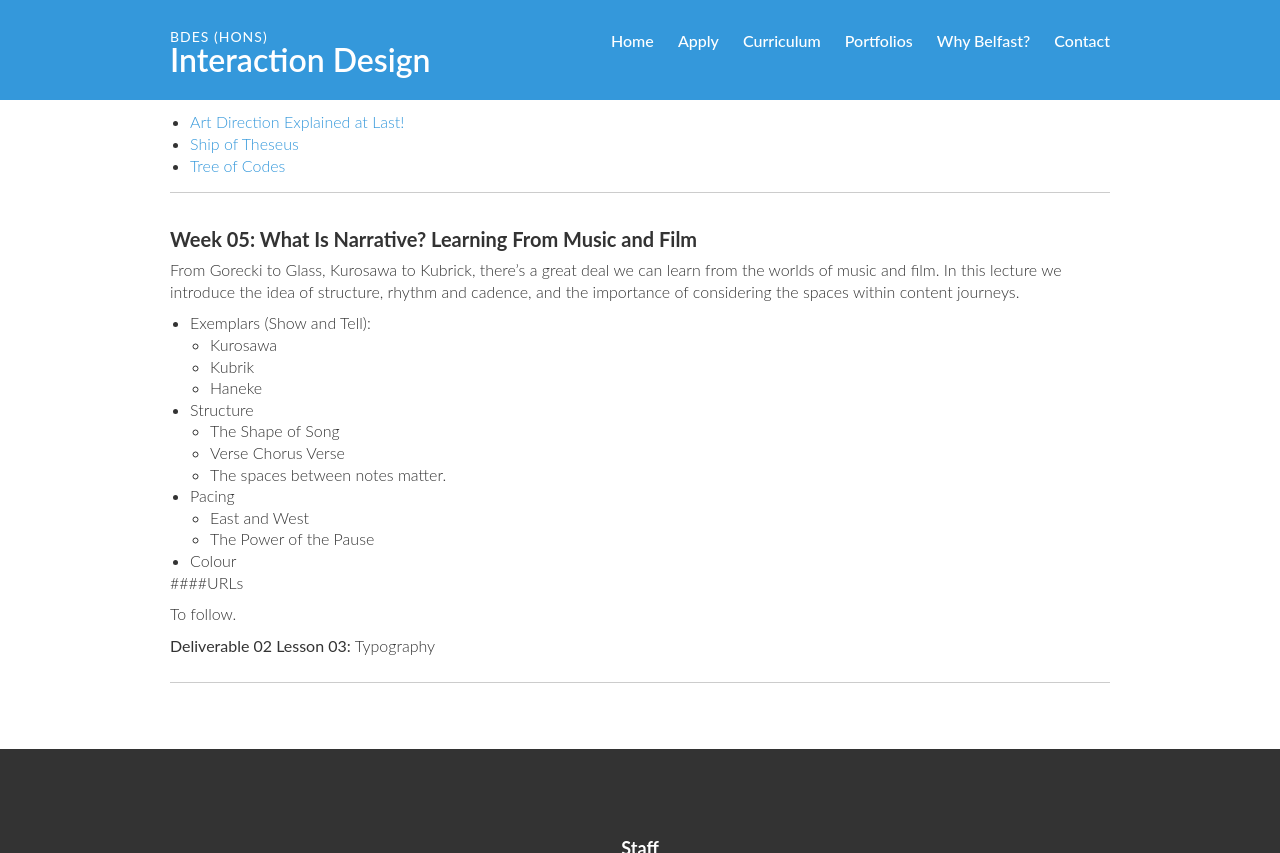
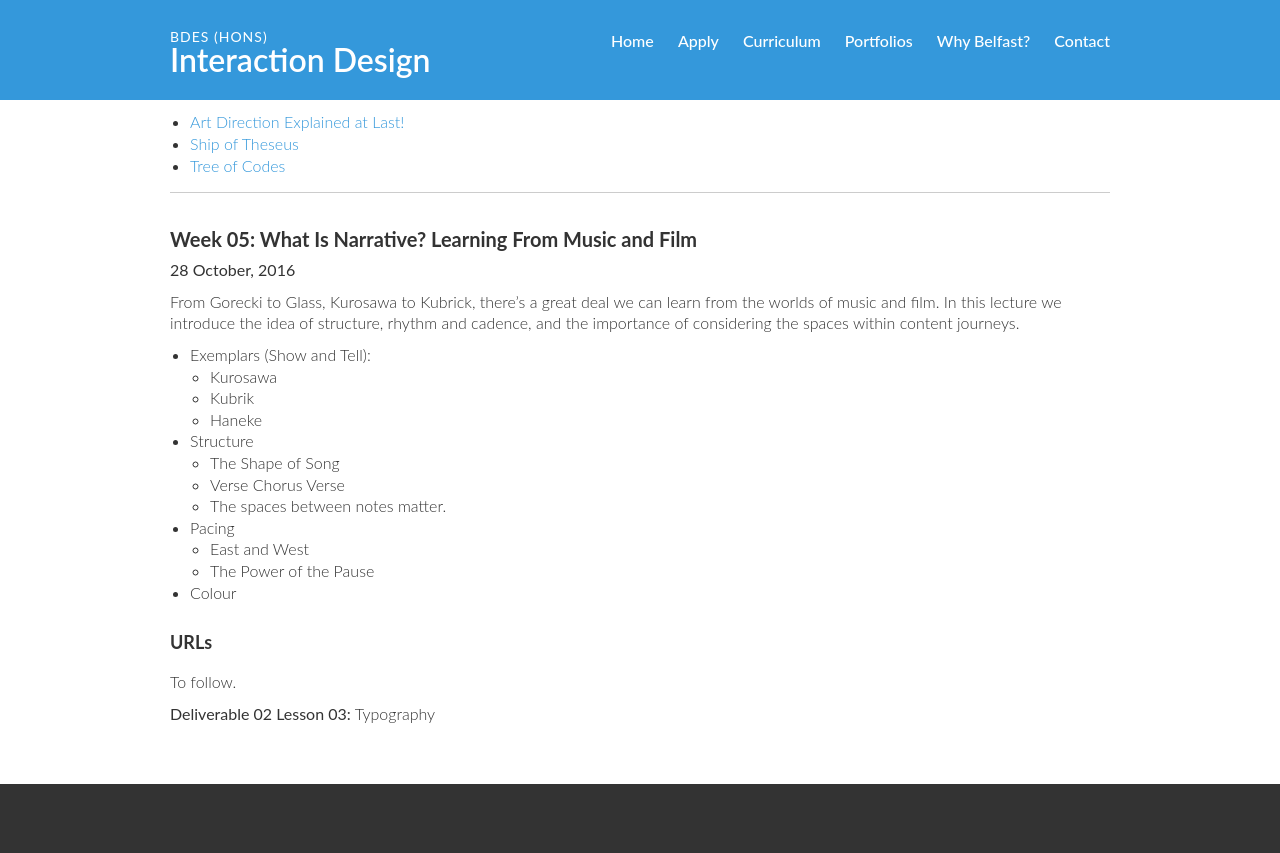
Before and after one commit to ixdbelfast/ixdbelfast.github.io, a Jekyll site: the page built from modules/IXD304/IXD304.md, in a window 1280 px wide and 900 px high, scrolled down 4515 px, cut to the strip 0-853 px from the top of the window. Built offline with Jekyll 4.4.1, drawn with Linux system fonts in a browser that asks for light colours; our own code applies the rules of GitHub Pages for plain Markdown files.

Commit message:
Updates IXD304 headings

```diff
--- a/modules/IXD304/IXD304.md
+++ b/modules/IXD304/IXD304.md
@@ -208,6 +208,8 @@ Print’s not dead, far from it. It’s linear (and non-linear) and there’s a
 
 ### Week 05: What Is Narrative? Learning From Music and Film
 
+__28 October, 2016__
+
 From Gorecki to Glass, Kurosawa to Kubrick, there’s a great deal we can learn from the worlds of music and film. In this lecture we introduce the idea of structure, rhythm and cadence, and the importance of considering the spaces within content journeys.
 
 + Exemplars (Show and Tell):
@@ -223,15 +225,15 @@ From Gorecki to Glass, Kurosawa to Kubrick, there’s a great deal we can learn
   + The Power of the Pause
 + Colour
 
-####URLs
+#### URLs
 
 To follow.
 
 __Deliverable 02 Lesson 03:__ Typography
 
+<!--
+----
 
-----
-<!--
 
 ###Week 06: Group Critique
 
```
